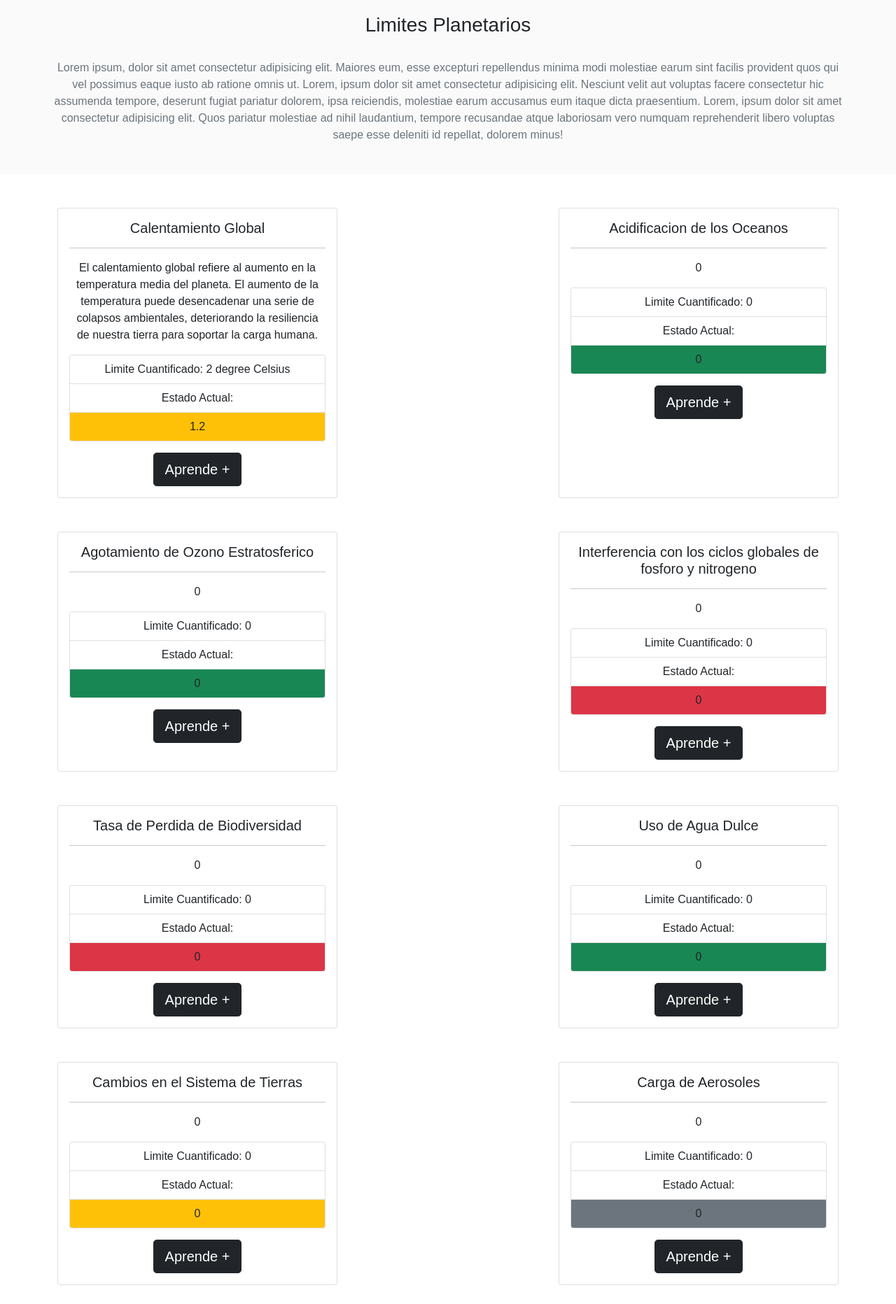
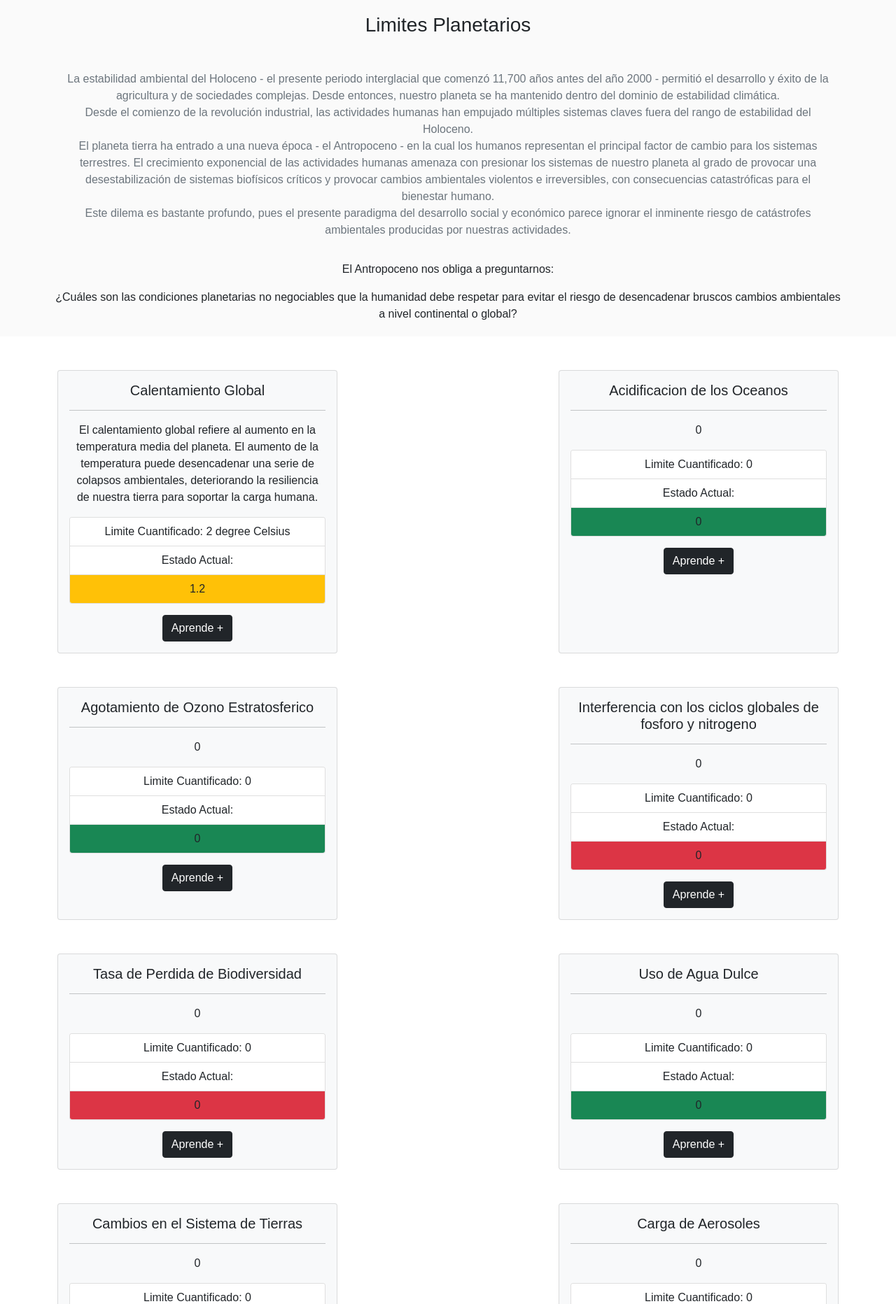
Before and after one commit to blankhall98/17in9WEB, a Flask app: page /limites in a window 1280 px wide. Shown: the part 56-1920 px from the top of the page at 70% size. Run offline with Flask 2, Linux system fonts and the light colour scheme.

Commit message:
pb style

```diff
--- a/static/css/style.css
+++ b/static/css/style.css
@@ -6,6 +6,7 @@
 
 body{
     font-family: Arial, Helvetica, sans-serif;
+    overflow-x: hidden;
 }
 
 a {
@@ -143,6 +144,7 @@ image {
 .sdg-mini-img{
     height: 100%;
     width: 100%;
+    max-width: 600px;
 }
 
 /* PB PAGE */
--- a/templates/pb-base.html
+++ b/templates/pb-base.html
@@ -8,20 +8,22 @@
     <div class="container text-center p-1">
         <h3>Limites Planetarios</h3>
         <br>
-        <p class="text-secondary">
-                Lorem ipsum, dolor sit amet consectetur adipisicing elit. Maiores eum, esse excepturi repellendus minima modi molestiae earum sint facilis provident quos qui vel possimus eaque iusto ab ratione omnis ut.
-                Lorem, ipsum dolor sit amet consectetur adipisicing elit. Nesciunt velit aut voluptas facere consectetur hic assumenda tempore, deserunt fugiat pariatur dolorem, ipsa reiciendis, molestiae earum accusamus eum itaque dicta praesentium.
-                Lorem, ipsum dolor sit amet consectetur adipisicing elit. Quos pariatur molestiae ad nihil laudantium, tempore recusandae atque laboriosam vero numquam reprehenderit libero voluptas saepe esse deleniti id repellat, dolorem minus!
+        <p class="text-secondary p-3">
+            La estabilidad ambiental del Holoceno - el presente periodo interglacial que comenzó 11,700 años antes del año 2000 - permitió el desarrollo y éxito de la agricultura y de sociedades complejas. Desde entonces, nuestro planeta se ha mantenido dentro del dominio de estabilidad climática.<br>
+            Desde el comienzo de la revolución industrial, las actividades humanas han empujado múltiples sistemas claves fuera del rango de estabilidad del Holoceno.<br>
+            El planeta tierra ha entrado a una nueva época - el Antropoceno - en la cual los humanos representan el principal factor de cambio para los sistemas terrestres. El crecimiento exponencial de las actividades humanas amenaza con presionar los sistemas de nuestro planeta al grado de provocar una desestabilización de sistemas biofísicos críticos y provocar cambios ambientales violentos e irreversibles, con consecuencias catastróficas para el bienestar humano.<br>
+            Este dilema es bastante profundo, pues el presente paradigma del desarrollo social y económico parece ignorar el inminente riesgo de catástrofes ambientales producidas por nuestras actividades.<br>
         </p>
-        <br>
+        <p>El Antropoceno nos obliga a preguntarnos:</p>
+        <p>¿Cuáles son las condiciones planetarias no negociables que la humanidad debe respetar para evitar el riesgo de desencadenar bruscos cambios ambientales a nivel continental o global?</p>
     </div>
 </div>
 
-<section class="pt-5">
+<section class="py-5">
     <div class="container">
         <div class="d-flex flex-wrap justify-content-center justify-content-md-between">
             {%for b in pb%}
-            <div class="card mb-5 text-center" style="width: 25rem;">
+            <div class="card mb-5 text-center bg-light" style="width: 25rem;">
                 <div class="card-body">
                   <h5 class="card-title mb-3">{{pb[b]['pb-title']}}</h5>
                   <hr>
@@ -33,7 +35,7 @@
                       <li class="list-group-item {{'bg-{}'.format(pb[b]['status']) }}">{{ pb[b]['current'] }}</li>
                     </ul>
                   </div>
-                  <a href="{{ url_for('limit',limit_id=b) }}" class="btn btn-dark btn-lg">Aprende +</a>
+                  <a href="{{ url_for('limit',limit_id=b) }}" class="btn btn-dark">Aprende +</a>
                 </div>
             </div>
             {%endfor%}
@@ -41,6 +43,21 @@
     </div>
 </section>
 
+<div class="container text-center">
+  <h3>Más Información:</h3>
+  <p>Debido a la limitada extensión del trabajo, el enfoque y desarrollo de los conceptos están acotados; sin embargo, si se desea profundizar en los temas mencionados se recomienda consultar las siguientes tres publicaciones:</p>
+  <div class="ref-cards">
+      <div class="card my-3">
+          <div class="card-body text-dark">Planetary Boundaries: Exploring the Safe Operating Space for Humanity. Publicado en la revista Ecology and Society por Johan Rockström, Will Steffen y colaboradores.</div>
+      </div>
+      <div class="card my-3">
+          <div class="card-body text-dark">Outside the Safe Operating Space of the Planetary Boundary for Novel Entities. Publicado en la revista Environmental Science and Technology por Linn Persson y colaboradores.</div>
+      </div>
+      <div class="card my-3">
+          <div class="card-body text-dark">Planetary boundaries: Guiding human development on a changing planet. Publicado en la revista Science por Will Steffen y colaboradores.</div>
+      </div>
+  </div>
+</div>
 
 
 {%endblock%}
--- a/templates/specific-sdg.html
+++ b/templates/specific-sdg.html
@@ -10,8 +10,7 @@
         <div class="container d-flex flex-column align-content-center p-5">
             <h1 class="text-dark">{{sdg['short-title']}}</h1>
             <h3 class="text-secondary">{{sdg['long-title']}}{{A}}</h3>
-
-         </div>
+        </div>
     </div>
 </div>
 
```
